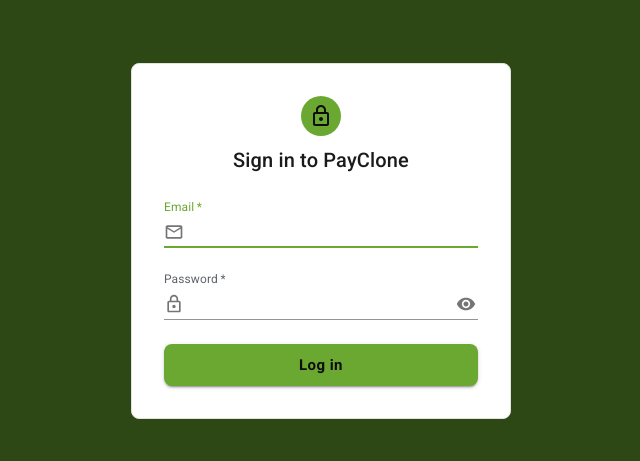
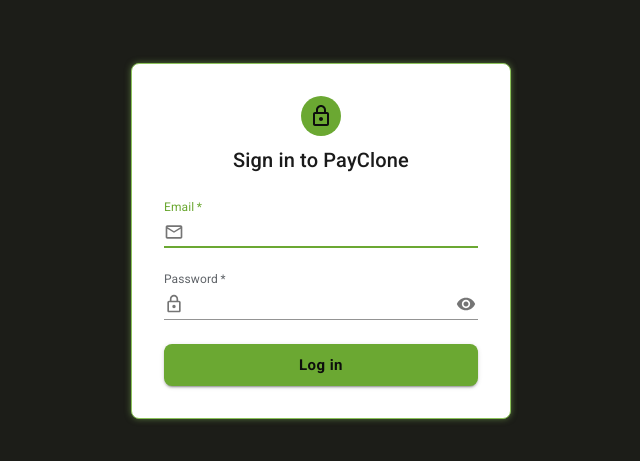
Before and after one commit to ryankavi/DaftarLedger, a React (Vite) app in the folder frontend/: page / in a window 1280 px wide. Shown: the part 159-620 px from the top of the page, without its empty margins (319-959 px from the left). Built offline with nearby package versions, Linux system fonts and the light colour scheme.

Commit message:
fix: touch up login form

```diff
--- a/frontend/src/components/LoginForm.tsx
+++ b/frontend/src/components/LoginForm.tsx
@@ -1,4 +1,5 @@
 import { useState, type FormEvent } from 'react'
+import { keyframes } from '@mui/material/styles'
 import Alert from '@mui/material/Alert'
 import Avatar from '@mui/material/Avatar'
 import Box from '@mui/material/Box'
@@ -15,6 +16,13 @@
 import VisibilityOff from '@mui/icons-material/VisibilityOff'
 import { ApiError } from '../api'
 import { useAuth } from '../auth/context'
+
+// Breathing glow: a brand-green halo that brightens and dims, drawing the eye
+// to the form without nagging.
+const breathe = keyframes`
+  0%, 100% { box-shadow: 0 0 6px 0 rgba(139, 194, 90, 0.5); }
+  50%      { box-shadow: 0 0 22px 4px rgba(139, 194, 90, 0.9); }
+`
 
 // Minimal, borderless login: underlined `standard` inputs with leading icons
 // and a show/hide password toggle. Self-contained — owns its form state and
@@ -51,7 +59,10 @@
           width: '100%',
           p: 4,
           border: '1px solid',
-          borderColor: 'divider',
+          borderColor: 'primary.light',
+          animation: `${breathe} 2.8s ease-in-out infinite`,
+          // Don't animate for users who prefer reduced motion.
+          '@media (prefers-reduced-motion: reduce)': { animation: 'none' },
         }}
       >
         <Stack component="form" spacing={3} onSubmit={handleSubmit}>
--- a/frontend/src/theme.ts
+++ b/frontend/src/theme.ts
@@ -26,9 +26,9 @@
       secondary: '#5f6368',
     },
     background: {
-      // Deep, darkened take on the brand green (#6ba832 scaled to ~40%). Cards
-      // (paper) stay white so they pop against it.
-      default: '#2d4715',
+      // Charcoal page: green-on-green washed out the card's glow, so the backdrop
+      // is neutral. Cards (paper) stay white to pop against it.
+      default: '#1c1d18',
       paper: '#ffffff',
     },
     divider: '#e1e3df',
```
